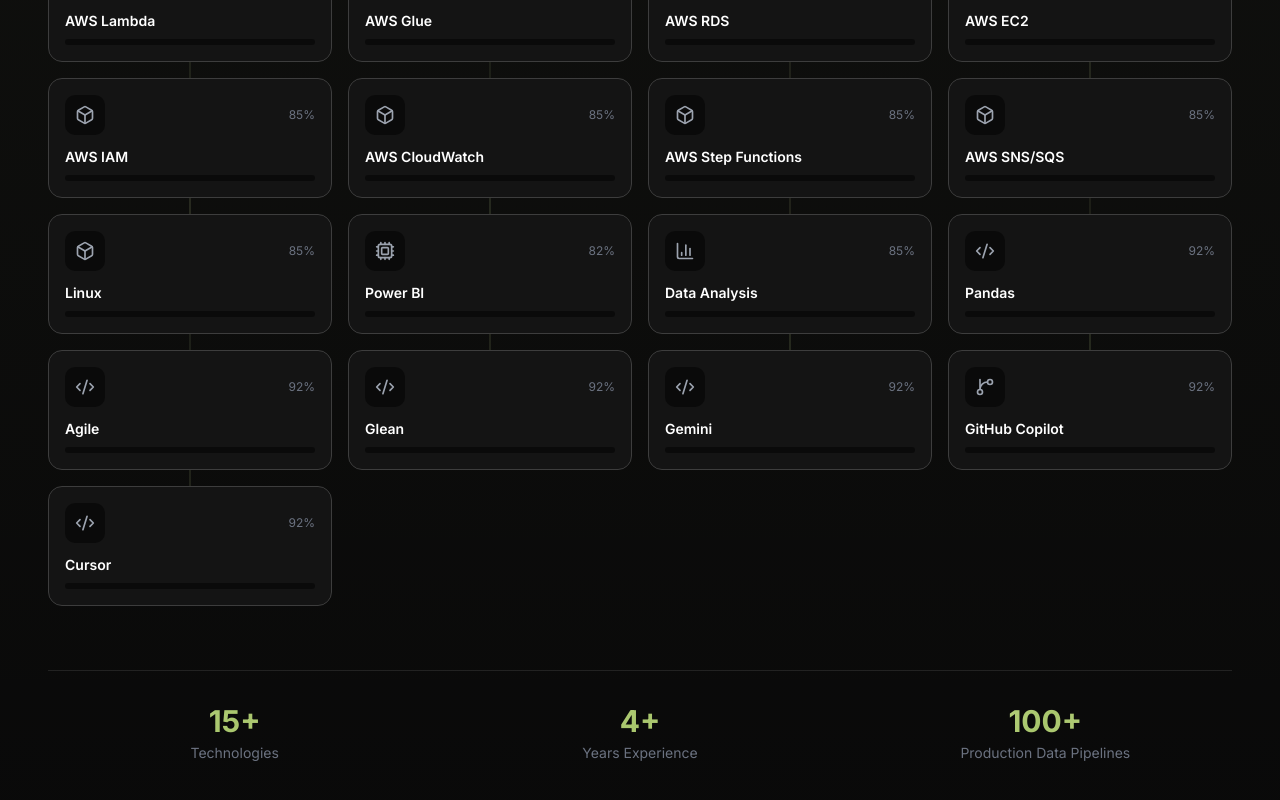
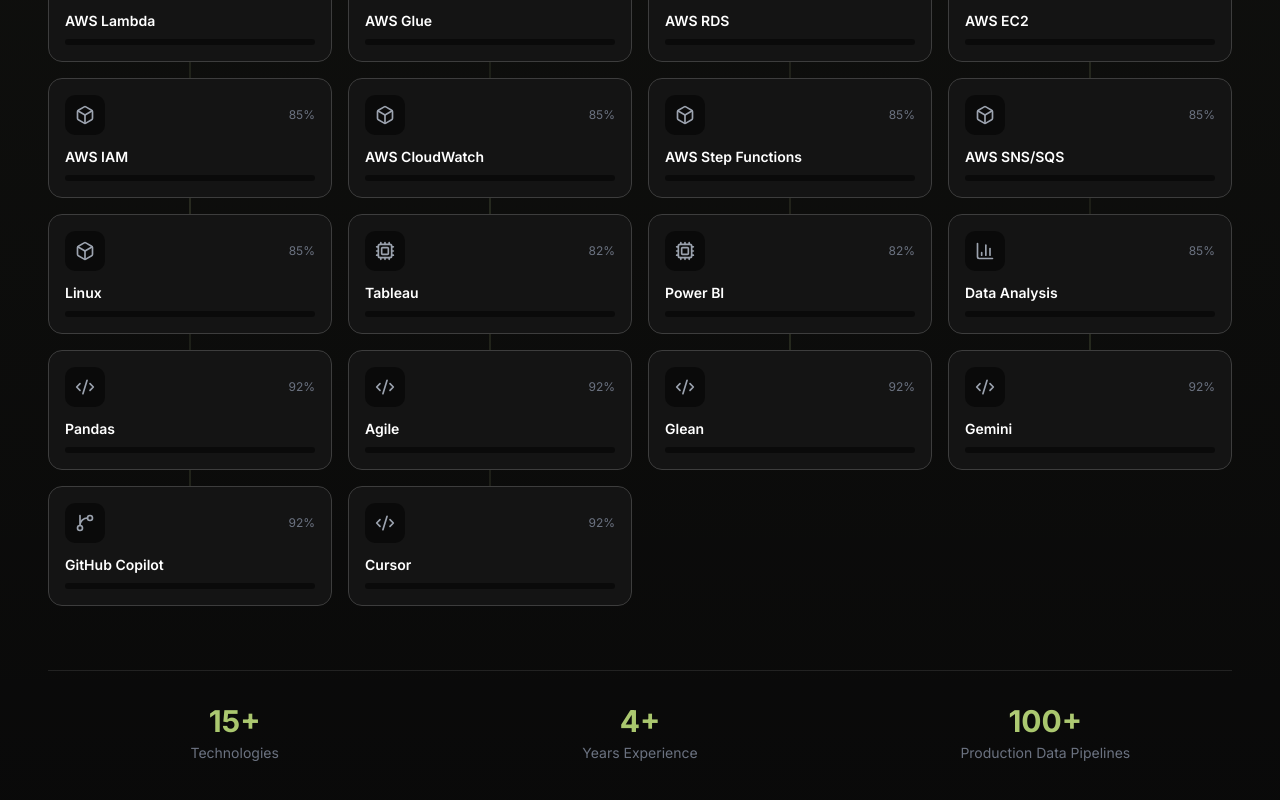
Before and after one commit to ssvsneha/ssvsneha.github.io, a React (Vite) app: page / in a window 1280 px wide. Shown: the part 8038-8838 px from the top of the page. Built offline with nearby package versions, Linux system fonts and the light colour scheme.

Commit message:
update skills

```diff
--- a/src/sections/Skills.tsx
+++ b/src/sections/Skills.tsx
@@ -126,6 +126,7 @@
     { name: 'Linux', icon: Box, category: 'devops', level: 85 },
 
     // Analytics & AI
+    { name: 'Tableau', icon: Cpu, category: 'analytics', level: 82 },
     { name: 'Power BI', icon: Cpu, category: 'analytics', level: 82 },
     { name: 'Data Analysis', icon: BarChart3, category: 'analytics', level: 85 },
     { name: 'Pandas', icon: Code2, category: 'analytics', level: 92 },
```
